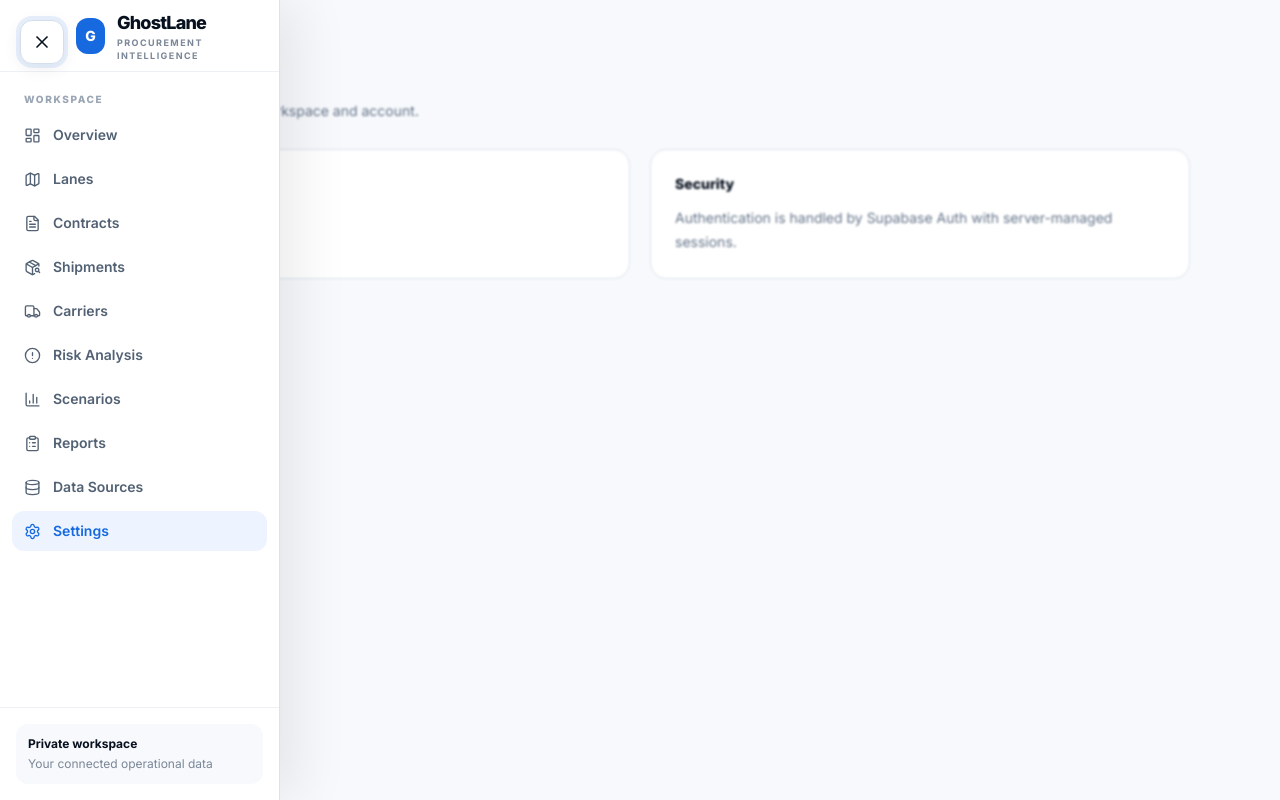
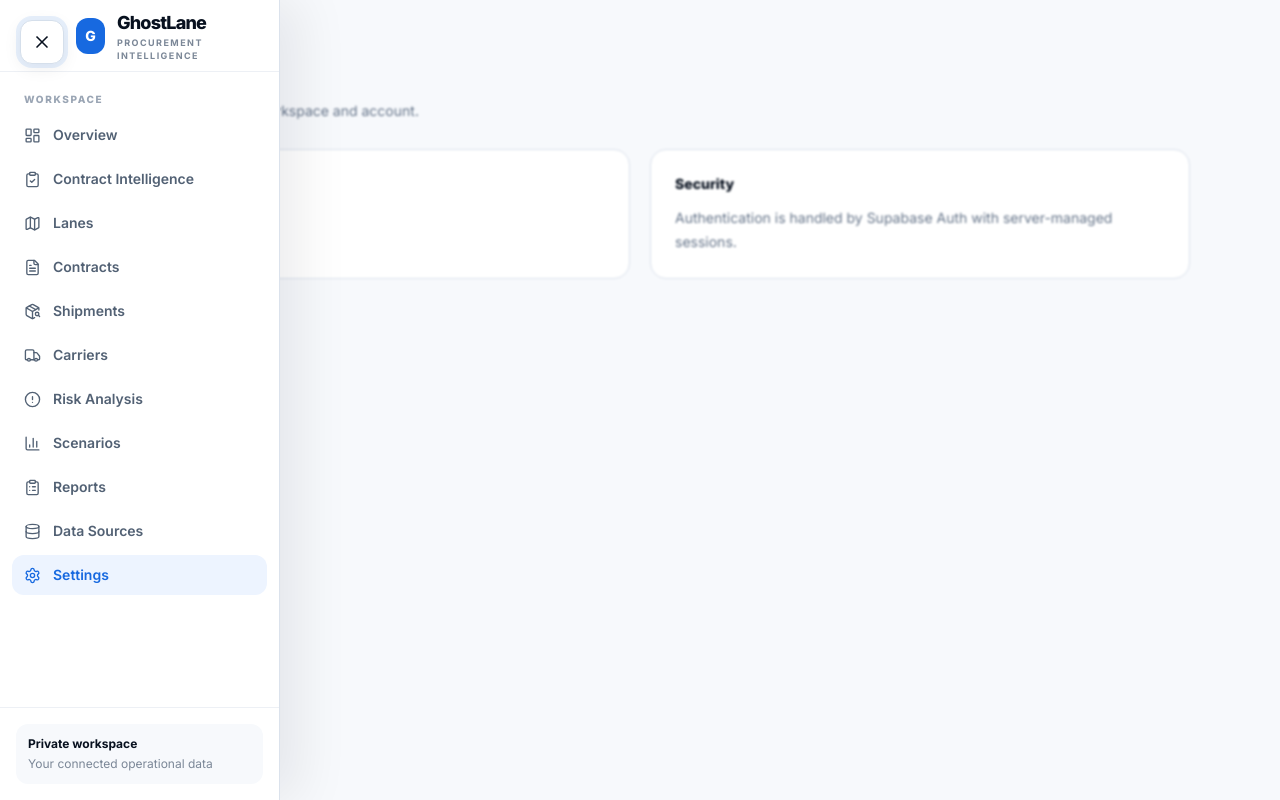
Before and after one commit to nabinchettri18/GHOST-LANE-, a Next.js app: page /settings in a window 1280 px wide. Both pictures are taken after a click on the button "Open navigation". Built offline with nearby package versions, Linux system fonts and the light colour scheme; no server answers.

Commit message:
Add contract intelligence navigation

```diff
--- a/components/app-shell.tsx
+++ b/components/app-shell.tsx
@@ -3,10 +3,11 @@
 import Link from 'next/link'
 import { usePathname } from 'next/navigation'
 import { useEffect, useState } from 'react'
-import { BarChart3, CircleAlert, FileText, LayoutDashboard, Map, Menu, PackageSearch, Settings, Truck, X, Database, ClipboardList } from 'lucide-react'
+import { BarChart3, CircleAlert, FileText, LayoutDashboard, Map, Menu, PackageSearch, Settings, Truck, X, Database, ClipboardList, ClipboardCheck } from 'lucide-react'
 
 const nav = [
   ['Overview', '/', LayoutDashboard],
+  ['Contract Intelligence', '/contract-intelligence', ClipboardCheck],
   ['Lanes', '/lanes', Map],
   ['Contracts', '/contracts', FileText],
   ['Shipments', '/shipments', PackageSearch],
@@ -21,65 +22,16 @@ const nav = [
 export function AppShell({ children }: { children: React.ReactNode }) {
   const pathname = usePathname()
   const [open, setOpen] = useState(false)
-
   useEffect(() => setOpen(false), [pathname])
-  useEffect(() => {
-    const onKey = (event: KeyboardEvent) => event.key === 'Escape' && setOpen(false)
-    window.addEventListener('keydown', onKey)
-    return () => window.removeEventListener('keydown', onKey)
-  }, [])
-
-  return (
-    <div className="min-h-screen bg-[#f7f9fc]">
-      <button
-        type="button"
-        aria-label={open ? 'Close navigation' : 'Open navigation'}
-        aria-expanded={open}
-        onClick={() => setOpen((value) => !value)}
-        className="fixed left-5 top-5 z-[70] flex h-11 w-11 items-center justify-center rounded-xl border border-[#d5dfeb] bg-white text-[#08111f] shadow-[0_4px_18px_rgba(8,17,31,0.07)] transition hover:border-[#1769e0] hover:text-[#1769e0] focus:outline-none focus:ring-4 focus:ring-[#1769e0]/10"
-      >
-        {open ? <X size={20} strokeWidth={2} /> : <Menu size={21} strokeWidth={2} />}
-      </button>
-
-      {open && (
-        <button aria-label="Close navigation overlay" onClick={() => setOpen(false)} className="fixed inset-0 z-50 bg-[#08111f]/15 backdrop-blur-[1px] lg:bg-transparent lg:backdrop-blur-0" />
-      )}
-
-      <aside
-        className={`fixed inset-y-0 left-0 z-[60] flex w-[280px] flex-col border-r border-[#dbe2ec] bg-white shadow-[18px_0_50px_rgba(8,17,31,0.08)] transition-transform duration-200 ease-out ${open ? 'translate-x-0' : '-translate-x-full'}`}
-        aria-hidden={!open}
-      >
-        <div className="flex h-[72px] items-center border-b border-[#edf0f5] px-6 pl-[76px]">
-          <Link href="/" className="flex items-center gap-3" tabIndex={open ? 0 : -1}>
-            <div className="flex h-9 w-9 items-center justify-center rounded-xl bg-[#1769e0] text-sm font-extrabold text-white">G</div>
-            <div><div className="text-[18px] font-extrabold tracking-[-0.045em]">GhostLane</div><div className="text-[9px] font-bold uppercase tracking-[0.16em] text-[#7b8797]">Procurement intelligence</div></div>
-          </Link>
-        </div>
-
-        <nav className="flex-1 overflow-y-auto px-3 py-5" aria-label="Main navigation">
-          <div className="px-3 pb-2 text-[10px] font-extrabold uppercase tracking-[0.16em] text-[#9aa5b4]">Workspace</div>
-          <div className="space-y-1">
-            {nav.map(([name, href, Icon]) => {
-              const active = href === '/' ? pathname === '/' : pathname.startsWith(href)
-              return (
-                <Link key={href} href={href} tabIndex={open ? 0 : -1} className={`flex items-center gap-3 rounded-xl px-3 py-2.5 text-sm font-semibold transition ${active ? 'bg-[#edf4ff] text-[#1769e0]' : 'text-[#526174] hover:bg-[#f5f8fc] hover:text-[#08111f]'}`}>
-                  <Icon size={17} strokeWidth={1.9} />
-                  <span>{name}</span>
-                </Link>
-              )
-            })}
-          </div>
-        </nav>
-
-        <div className="border-t border-[#edf0f5] p-4">
-          <div className="rounded-xl bg-[#f7f9fc] px-3 py-3 text-xs">
-            <div className="font-bold text-[#08111f]">Private workspace</div>
-            <div className="mt-1 text-[#7b8797]">Your connected operational data</div>
-          </div>
-        </div>
-      </aside>
-
-      <div className="min-h-screen">{children}</div>
-    </div>
-  )
+  useEffect(() => { const onKey = (event: KeyboardEvent) => event.key === 'Escape' && setOpen(false); window.addEventListener('keydown', onKey); return () => window.removeEventListener('keydown', onKey) }, [])
+  return <div className="min-h-screen bg-[#f7f9fc]">
+    <button type="button" aria-label={open ? 'Close navigation' : 'Open navigation'} aria-expanded={open} onClick={() => setOpen(v => !v)} className="fixed left-5 top-5 z-[70] flex h-11 w-11 items-center justify-center rounded-xl border border-[#d5dfeb] bg-white text-[#08111f] shadow-[0_4px_18px_rgba(8,17,31,0.07)] transition hover:border-[#1769e0] hover:text-[#1769e0] focus:outline-none focus:ring-4 focus:ring-[#1769e0]/10">{open ? <X size={20} strokeWidth={2}/> : <Menu size={21} strokeWidth={2}/>}</button>
+    {open && <button aria-label="Close navigation overlay" onClick={() => setOpen(false)} className="fixed inset-0 z-50 bg-[#08111f]/15 backdrop-blur-[1px] lg:bg-transparent lg:backdrop-blur-0"/>}
+    <aside className={`fixed inset-y-0 left-0 z-[60] flex w-[280px] flex-col border-r border-[#dbe2ec] bg-white shadow-[18px_0_50px_rgba(8,17,31,0.08)] transition-transform duration-200 ease-out ${open ? 'translate-x-0' : '-translate-x-full'}`} aria-hidden={!open}>
+      <div className="flex h-[72px] items-center border-b border-[#edf0f5] px-6 pl-[76px]"><Link href="/" className="flex items-center gap-3" tabIndex={open ? 0 : -1}><div className="flex h-9 w-9 items-center justify-center rounded-xl bg-[#1769e0] text-sm font-extrabold text-white">G</div><div><div className="text-[18px] font-extrabold tracking-[-0.045em]">GhostLane</div><div className="text-[9px] font-bold uppercase tracking-[0.16em] text-[#7b8797]">Procurement intelligence</div></div></Link></div>
+      <nav className="flex-1 overflow-y-auto px-3 py-5" aria-label="Main navigation"><div className="px-3 pb-2 text-[10px] font-extrabold uppercase tracking-[0.16em] text-[#9aa5b4]">Workspace</div><div className="space-y-1">{nav.map(([name, href, Icon]) => { const active = href === '/' ? pathname === '/' : pathname.startsWith(href); return <Link key={href} href={href} tabIndex={open ? 0 : -1} className={`flex items-center gap-3 rounded-xl px-3 py-2.5 text-sm font-semibold transition ${active ? 'bg-[#edf4ff] text-[#1769e0]' : 'text-[#526174] hover:bg-[#f5f8fc] hover:text-[#08111f]'}`}><Icon size={17} strokeWidth={1.9}/><span>{name}</span></Link> })}</div></nav>
+      <div className="border-t border-[#edf0f5] p-4"><div className="rounded-xl bg-[#f7f9fc] px-3 py-3 text-xs"><div className="font-bold text-[#08111f]">Private workspace</div><div className="mt-1 text-[#7b8797]">Your connected operational data</div></div></div>
+    </aside>
+    <div className="min-h-screen">{children}</div>
+  </div>
 }
```
